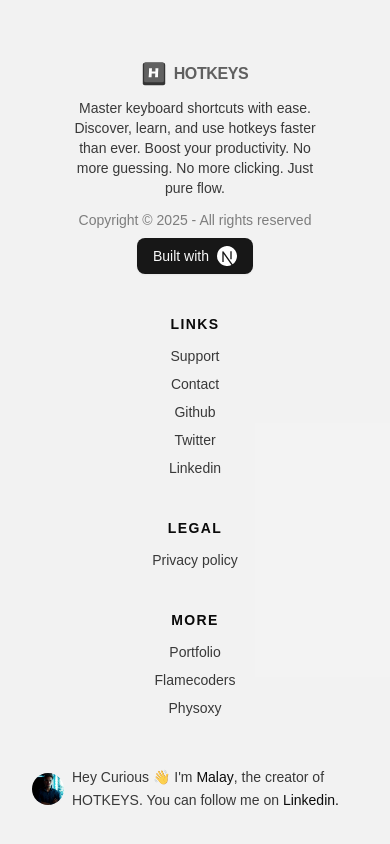
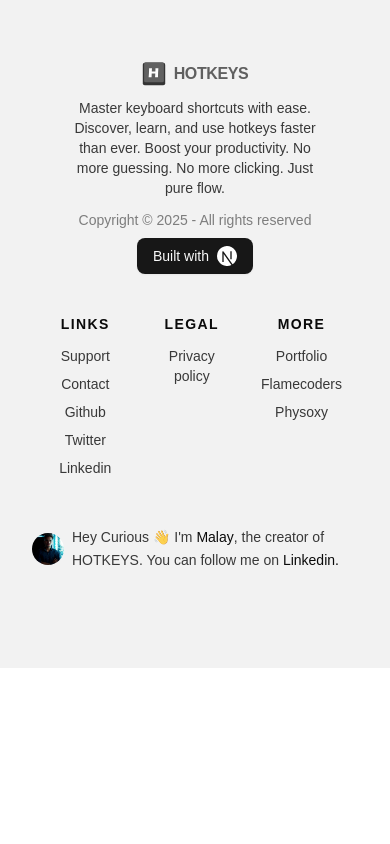
Before and after one commit to malay77patra/hotkeys, a Next.js app: page / in a window 390 px wide. Shown: the part 594-1438 px from the top of the page. After the commit the page ends 1262 px from the top, so only its background shows below. Built offline with nearby package versions, Linux system fonts and the light colour scheme; no server answers; the database is empty; a web font is replaced by a local one.

Commit message:
fix: footer

```diff
--- a/src/components/footer.jsx
+++ b/src/components/footer.jsx
@@ -42,7 +42,7 @@
                         </Link>
                     </div>
 
-                    <div className="flex-grow flex flex-wrap justify-center -mb-10 md:mt-0 mt-10 text-center md:pl-24">
+                    <div className="flex-grow flex justify-center -mb-10 md:mt-0 mt-10 text-center md:pl-24">
 
                         <div className="lg:w-1/3 md:w-1/2 w-full px-4">
                             <div className="footer-title font-semibold text-foreground tracking-widest text-sm md:text-left mb-3">LINKS</div>
```
